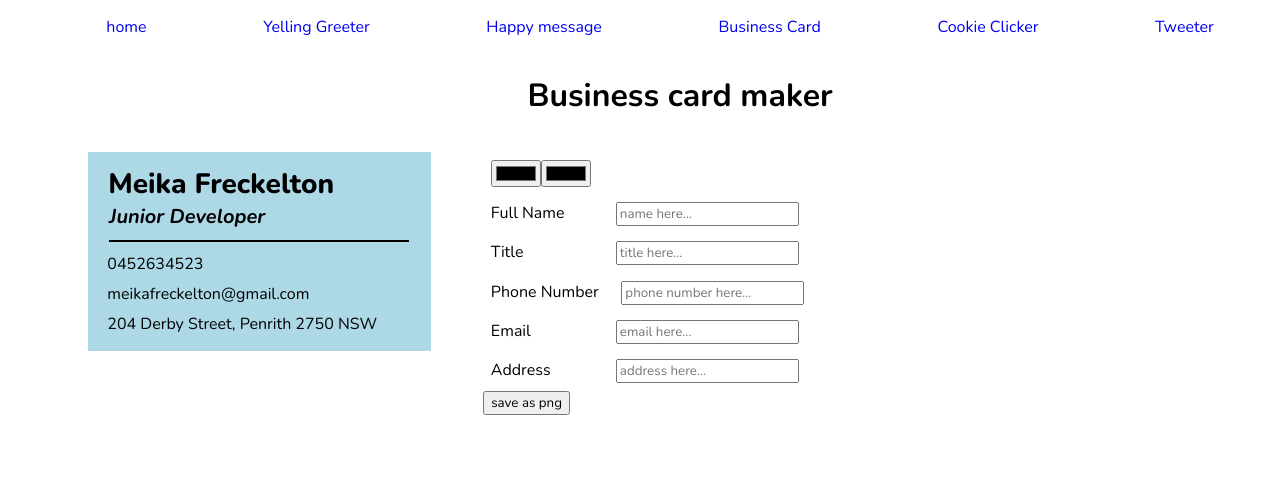
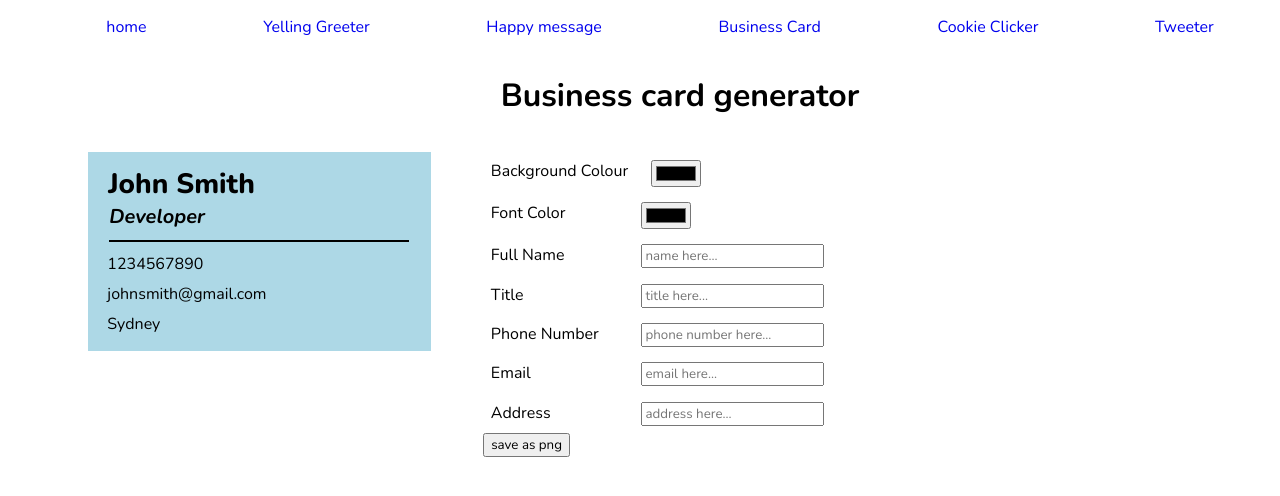
Before and after one commit to MeikaFreckelton/all-projects, a React (Create React App) app: page /BusinessCard in a window 1280 px wide. Shown: the top 496 px of the page. Built offline with nearby package versions, Linux system fonts and the light colour scheme.

Commit message:
added more styling and fix ups

```diff
--- a/src/components/BusinessCard.js
+++ b/src/components/BusinessCard.js
@@ -4,11 +4,11 @@ import './../styles/businessCard.css'
 
 
 const BusinessCard = () => {
-    const [name, setName] = useState("Meika Freckelton")
-    const [title, setTitle] = useState("Junior Developer")
-    const [phone, setPhone] = useState("0452634523")
-    const [email, setEmail] = useState("meikafreckelton@gmail.com")
-    const [address, setAddress] = useState("204 Derby Street, Penrith 2750 NSW")
+    const [name, setName] = useState("John Smith")
+    const [title, setTitle] = useState("Developer")
+    const [phone, setPhone] = useState("1234567890")
+    const [email, setEmail] = useState("johnsmith@gmail.com")
+    const [address, setAddress] = useState("Sydney")
     const [hex, setHex] = useState("lightBlue")
     const [fontHex, setFontHex] = useState("black")
 
@@ -74,7 +74,7 @@ const BusinessCard = () => {
     return (
         <div id="businessCardWrapper">
             <div className="heading">
-                <h1>Business card maker</h1>
+                <h1>Business card generator</h1>
             </div>
 
             <div className="cardAndForm">
@@ -92,13 +92,21 @@ const BusinessCard = () => {
 
                 <div className="bForm">
                 <form className="businessForm">
-                    <div style={divStyles}>
+                    <div style={divStyles} className="colorPicker">
+                        <label>
+                            Background Colour
+                        </label>
                         <input
                         type="color"
                         value={hex}
                         onChange={changeHandler}
                         name="hex"
                         />
+                    </div>
+                    <div style={divStyles} className="colorPicker">
+                        <label>
+                            Font Color
+                        </label>
                         <input
                         type="color"
                         value={fontHex}
--- a/src/components/CookieClicker.js
+++ b/src/components/CookieClicker.js
@@ -59,14 +59,18 @@ const CookieClicker = () => {
             <div className="heading">
                 <h1>Cookie Clicker</h1>
             </div>
+            <div id="cookieClick">
+                <h2>{count}</h2>
+                <h3>increment count: {increment}</h3>
+                <h3>decrement count: {decrement}</h3>
 
-            <h2>{count}</h2>
-            <h3>increment count: {increment}</h3>
-            <h3>decrement count: {decrement}</h3>
+                <button onClick={handlePlusClick}>+</button>
+                <button onClick={handleMinusClick}>-</button>
+                <button style={hiddenStyle} onClick={handleIncreasedClick}>{autoMessage}</button>
 
-            <button onClick={handlePlusClick}>+</button>
-            <button onClick={handleMinusClick}>-</button>
-            <button style={hiddenStyle} onClick={handleIncreasedClick}>{autoMessage}</button>
+            </div>
+
+
 
 
         </div>
--- a/src/components/HappyMessage.js
+++ b/src/components/HappyMessage.js
@@ -24,11 +24,18 @@ const HappyMessage = () => {
     return (
         <div>
             <div className="heading">
-                <h1>happy message</h1>
+                <h1>Click to receive a random happy message</h1>
             </div>
 
-            <button onClick={printMessage} >Get a happy message</button>
-            <h1>{random}</h1>
+
+            <div id="happyMessage">
+                <button onClick={printMessage} >Get a happy message</button>
+                <div id="randomMessage">
+                    <h2>{random}</h2>
+                </div>
+
+            </div>
+
         </div>
     )
 }
--- a/src/components/Tweeter/AddTwoot.js
+++ b/src/components/Tweeter/AddTwoot.js
@@ -1,4 +1,4 @@
-import React, {useState, useEffect} from 'react'
+import React, {useState} from 'react'
 
 
 // Create a Twoot
--- a/src/components/YellingGreeter.js
+++ b/src/components/YellingGreeter.js
@@ -21,6 +21,7 @@ const YellingGreeter = (props) => {
                 <h1>Enter a message below and have it yelled back at you </h1>
             </div>
 
+            <div id="yellingGreeter">
                 <form onSubmit={handleSubmit}>
                     <input
                     type="text"
@@ -31,10 +32,19 @@ const YellingGreeter = (props) => {
                     <input
                     type="submit"
                     value="yell"
+                    className="yellBtn"
                     />
                 </form>
 
+                <div id="message">
                     <h1>{message}</h1>
+                </div>
+
+            </div>
+
+
+
+
         </div>
 
     )
--- a/src/styles/businessCard.css
+++ b/src/styles/businessCard.css
@@ -6,6 +6,40 @@
 .heading {
   text-align: center;
   margin: 3%;
+}
+
+#yellingGreeter {
+  text-align: center;
+}
+
+#yellingGreeter #message {
+  background-color: #ff7575;
+  width: 30vw;
+  margin: 2% auto;
+  padding: 3%;
+}
+
+#yellingGreeter input {
+  padding: 0.15% 5% 0.15% 0.5%;
+}
+
+#yellingGreeter .yellBtn {
+  border: 1px solid #ff0000;
+  border-radius: 3px;
+  background-color: rgba(255, 117, 117, 0.3);
+  padding: 0.18% 3%;
+  margin-left: 1%;
+}
+
+#happyMessage {
+  text-align: center;
+}
+
+#happyMessage #randomMessage {
+  background-color: lightgoldenrodyellow;
+  width: 30vw;
+  margin: 2% auto;
+  padding: 3%;
 }
 
 #businessCardWrapper {
@@ -61,7 +95,15 @@
 }
 
 #businessCardWrapper .cardAndForm .bForm label {
-  min-width: 8vw;
+  min-width: 10vw;
   margin-right: 3%;
 }
+
+#cookieClick {
+  margin: 0 auto;
+  width: 30vw;
+  padding: 3%;
+  text-align: center;
+  background-color: lightcyan;
+}
 /*# sourceMappingURL=businessCard.css.map */
--- a/src/styles/businessCard.scss
+++ b/src/styles/businessCard.scss
@@ -7,11 +7,64 @@
     margin: 3%;
 }
 
+// .formStyle{
+
+// }
+
+// yelling greeter : --------------------------------------------------
+
+#yellingGreeter{
+
+    text-align: center;
+
+    #message{
+        background-color: #ff7575;
+        width: 30vw;
+        margin: 2% auto;
+        padding: 3%;
+    }
+    input{
+        padding: 0.15% 5% 0.15% 0.5%;
+    }
+
+    .yellBtn{
+        border: 1px solid #ff0000;
+        border-radius: 3px;
+        background-color: rgba(255, 117, 117, 0.3);
+        padding: 0.18% 3%;
+        margin-left: 1%;
+    }
+}
 
 
-// business card :
 
 
+
+
+// happy message : --------------------------------------------------
+
+#happyMessage{
+    text-align: center;
+
+
+    #randomMessage{
+        background-color: lightgoldenrodyellow;
+        width: 30vw;
+        margin: 2% auto;
+        padding: 3%;
+    }
+}
+
+
+
+
+
+
+
+
+
+
+// business card : --------------------------------------------------
 
 #businessCardWrapper{
     margin-left: 5em;
@@ -46,6 +99,10 @@
         }
     }
 
+    .colorPicker{
+
+    }
+
     .cardAndForm{
         display: flex;
         flex-direction: row;
@@ -58,7 +115,7 @@
             width: 60vw;
 
             label{
-                min-width: 8vw;
+                min-width: 10vw;
                 margin-right: 3%;
             }
 
@@ -75,6 +132,18 @@
 }
 
 
+// cookie clicker :
+
+#cookieClick{
+    margin: 0 auto;
+    width: 30vw;
+    padding: 3%;
+    text-align: center;
+    background-color: lightcyan;
+
+}
+
+
 
 
 @import url('https://fonts.googleapis.com/css2?family=Nunito:ital,wght@0,200;0,300;0,400;0,600;0,700;0,800;0,900;1,200;1,300;1,400;1,600;1,700;1,800;1,900&display=swap');
```
Also changed, not shown: 1 other file (tests, documents, lock files or other folders). Lines whose indentation alone changed are shown as unchanged.
